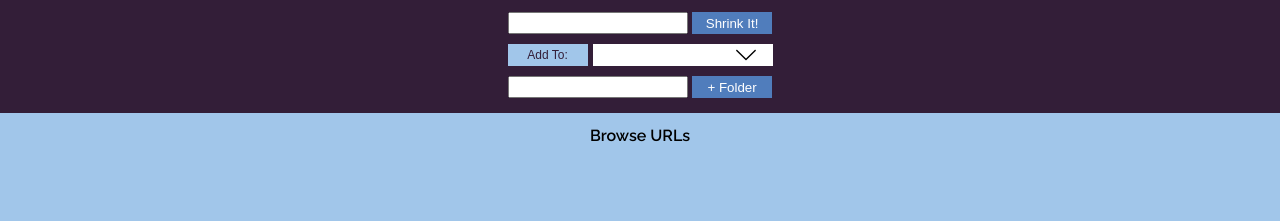
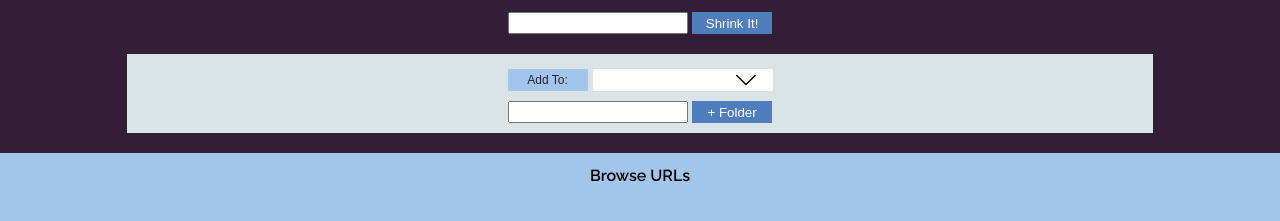
Before and after one commit to juliankyer/JetFuel, a website: page public/index.html in a window 1280 px wide. Shown: the part 83-304 px from the top of the page. Drawn offline with nearby package versions, Linux system fonts and the light colour scheme; no server answers.

Commit message:
Adjust CSS in secondary inputs for UI/UX clarity

```diff
--- a/public/index.html
+++ b/public/index.html
@@ -17,6 +17,7 @@
           <input id="long-url-input" type="text" />
           <button id="add-url">Shrink It!</button>
         </div>
+        <div class="secondary-inputs">
           <div class="dropdown-wrapper">
           <button disabled="true" class="link-label">Add To:</button>
             <div class="select-style">
@@ -27,6 +28,7 @@
           <div class="input-wrapper">
             <input type="text" id="new-folder-name"/>
             <button id="add-folder-btn">+ Folder</button>
+        </div>
       </div>
       </form>
     </section>
--- a/public/style.css
+++ b/public/style.css
@@ -33,6 +33,18 @@ input, button, .select-style, .link-label {
 
 input, .select-style {
   width: 180px;
+}
+
+.secondary-inputs {
+  background-color: #DAE3E5;
+  /*margin: 5px;*/
+  padding: 5px 5px 10px;
+  margin: 20px auto 5px;
+  width: 80%;
+  display: flex;
+  flex-direction: column;
+  align-items: center;
+  justify-content: center;
 }
 
 .dropdown-wrapper {
```
Lines whose indentation alone changed are shown as unchanged.
